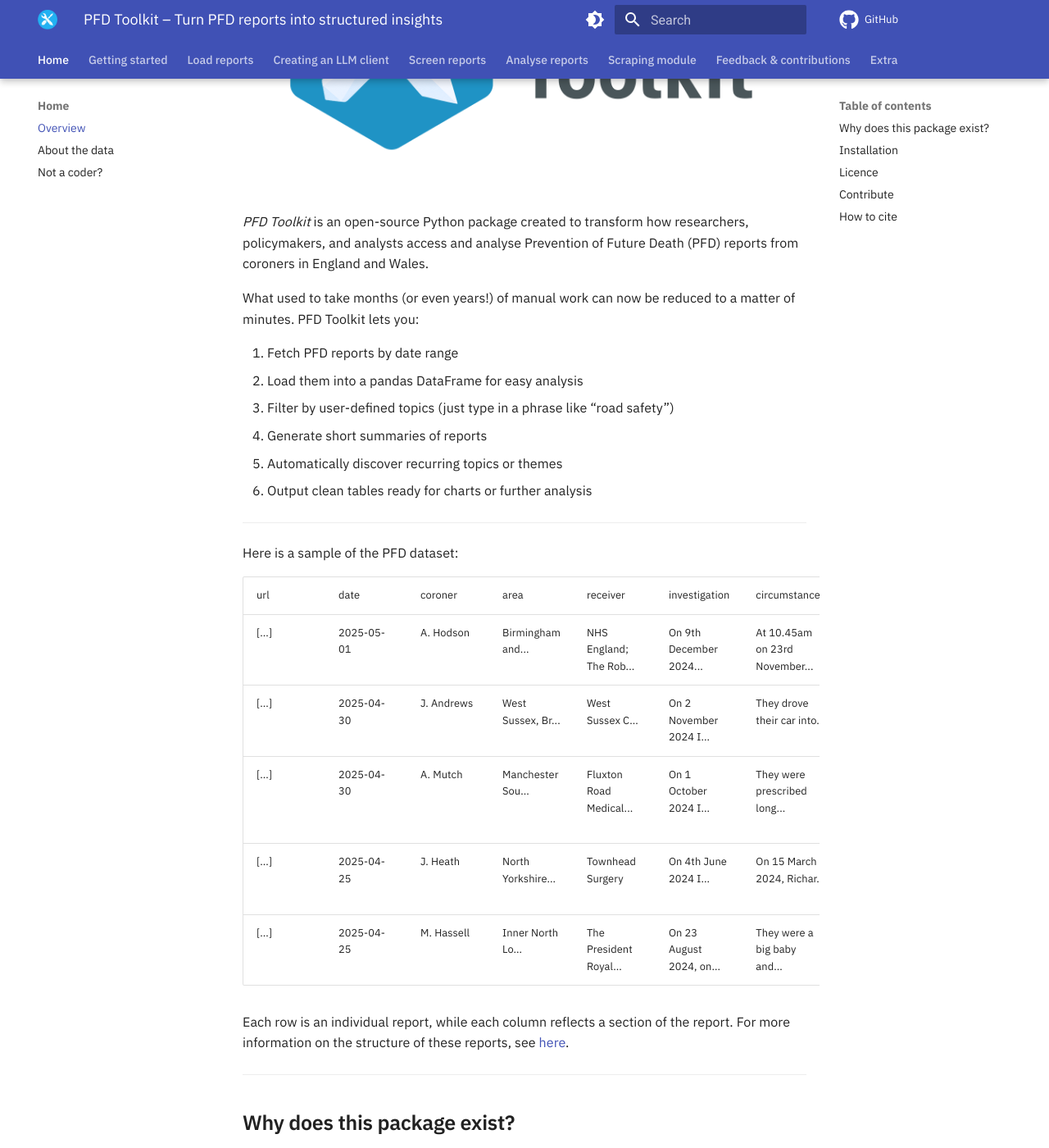
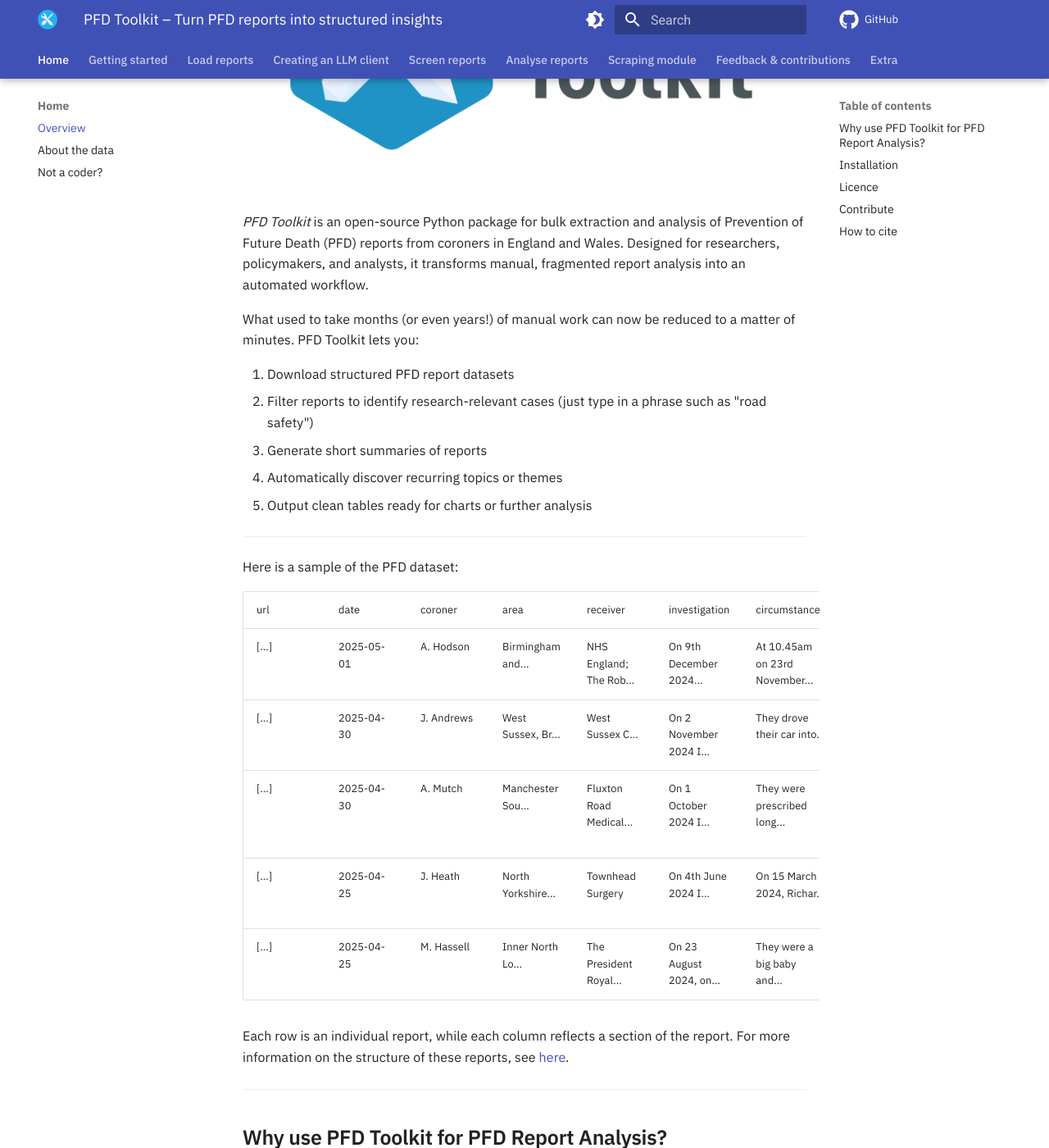
Before and after one commit to Sam-Osian/PFD-toolkit, an MkDocs documentation site: the page built from docs/index.md, in a window 1280 px wide and 1400 px high, scrolled down 380 px. Shown: the whole window at 82% size. Built offline with MkDocs 1.6.1 and Material for MkDocs 9.7.7, drawn with Linux system fonts in a browser that asks for light colours; comment, search, counter and statistics services are not loaded; some of the changed text lies outside the part shown.

Commit message:
Few SEO tweaks

```diff
--- a/docs/index.md
+++ b/docs/index.md
@@ -1,21 +1,20 @@
 ---
 title: "PFD Toolkit – Turn PFD reports into structured insights"
 description: |
-  Open-source Python package that extracts, cleans and analyses UK Prevention of Future Death (PFD) reports
+  A Python Package for Accessing and Analysing Prevention of Future Death (PFD) Reports
 ---
 
-![PFD Toolkit](assets/header.png)
+![PFD Toolkit: Open-source software for Prevention of Future Death reports](assets/header.png)
 
-*PFD Toolkit* is an open-source Python package created to transform how researchers, policymakers, and analysts access and analyse Prevention of Future Death (PFD) reports from coroners in England and Wales.
+*PFD Toolkit* is an open-source Python package for bulk extraction and analysis of Prevention of Future Death (PFD) reports from coroners in England and Wales. Designed for researchers, policymakers, and analysts, it transforms manual, fragmented report analysis into an automated workflow.
 
 What used to take months (or even years!) of manual work can now be reduced to a matter of minutes. PFD Toolkit lets you:
 
-1. Fetch PFD reports by date range
-2. Load them into a pandas DataFrame for easy analysis
-3. Filter by user-defined topics (just type in a phrase like “road safety”)
-4. Generate short summaries of reports
-5. Automatically discover recurring topics or themes
-6. Output clean tables ready for charts or further analysis
+1. Download structured PFD report datasets
+2. Filter reports to identify research-relevant cases (just type in a phrase such as "road safety")
+3. Generate short summaries of reports
+4. Automatically discover recurring topics or themes
+5. Output clean tables ready for charts or further analysis
 
 ---
 
@@ -34,7 +33,7 @@
 
 ---
 
-## Why does this package exist?
+## Why use PFD Toolkit for PFD Report Analysis?
 
 PFD reports have long served as urgent public warnings — issued when coroners identified risks that could, if ignored, lead to further deaths. Yet despite being freely available, these reports are chronically underused.
 
```
Also changed, not shown: other parts of docs/index.md (+1 -1 lines).
